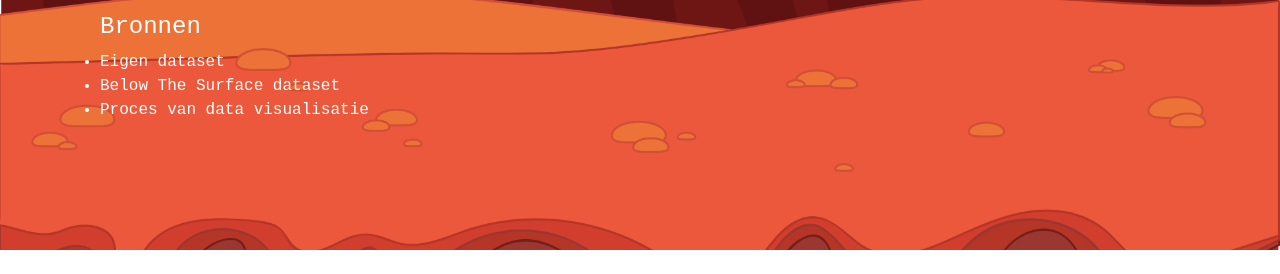
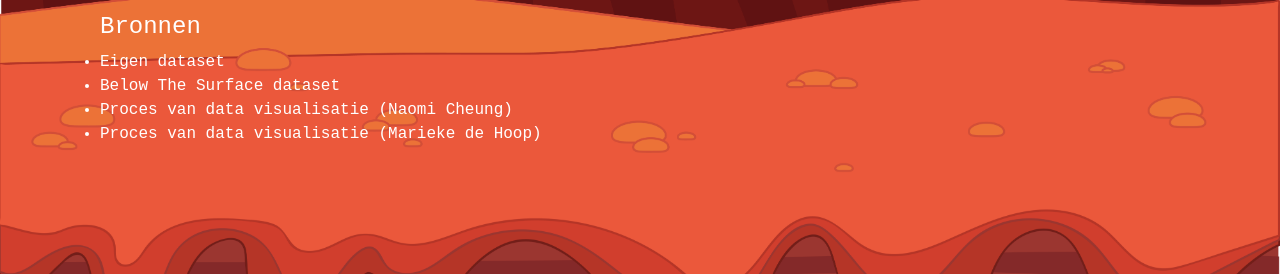
Before and after one commit to wailingnaomi/data-week, a plain HTML site: page index.html in a window 1280 px wide. Shown: the part 9784-10058 px from the top of the page. Before the commit the page ends 10034 px from the top, so only its background shows below. Drawn offline with nearby package versions, Linux system fonts and the light colour scheme.

Commit message:
procesboeken toevoegen

```diff
--- a/index.html
+++ b/index.html
@@ -450,7 +450,10 @@
                                 <a href="https://belowthesurface.amsterdam/nl/vondsten">Below The Surface dataset</a>
                             </li>
                             <li>
-                                <a href="https://www.notion.so/Proces-Dataweek-ea09e833714640658e2bf3b23fe5be2e">Proces van data visualisatie</a>
+                                <a href="https://www.notion.so/Proces-Dataweek-ea09e833714640658e2bf3b23fe5be2e">Proces van data visualisatie (Naomi Cheung)</a>
+                            </li>
+                            <li>
+                                <a href="https://marieke-de-hoop-de-hoop.gitbook.io/dataweek/">Proces van data visualisatie (Marieke de Hoop)</a>
                             </li>
                         </ul>
                     </div>
```
